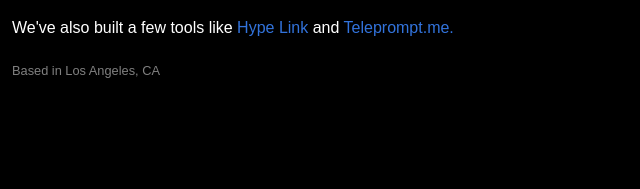
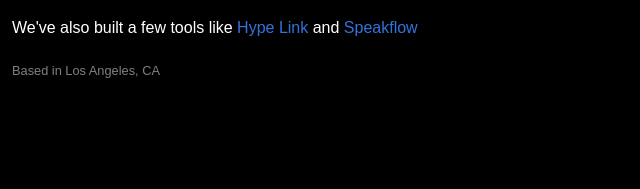
Before and after one commit to iamcoreyg/cg3.media-2019, a Gatsby site: page /about in a window 1280 px wide. Shown: the part 503-692 px from the top of the page, 640-1280 px from the left. Built offline with nearby package versions, Linux system fonts and the light colour scheme; Gatsby itself is replaced by a stand-in of ours; a web font is replaced by a local one.

Commit message:
Update about.js

```diff
--- a/src/pages/about.js
+++ b/src/pages/about.js
@@ -76,7 +76,7 @@
                 </p>
 
                 <p>
-                  We've also built a few tools like <a rel="noopener noreferrer"  target="_blank" href="https://hypel.ink">Hype Link</a> and <a rel="noopener noreferrer"  target="_blank" href="http://teleprompt.me">Teleprompt.me. </a>
+                  We've also built a few tools like <a rel="noopener noreferrer"  target="_blank" href="https://hypel.ink">Hype Link</a> and <a rel="noopener noreferrer"  target="_blank" href="https://speakflow.com">Speakflow</a>
                 </p>
 
                 <small className="subtle">Based in Los Angeles, CA</small>
```
